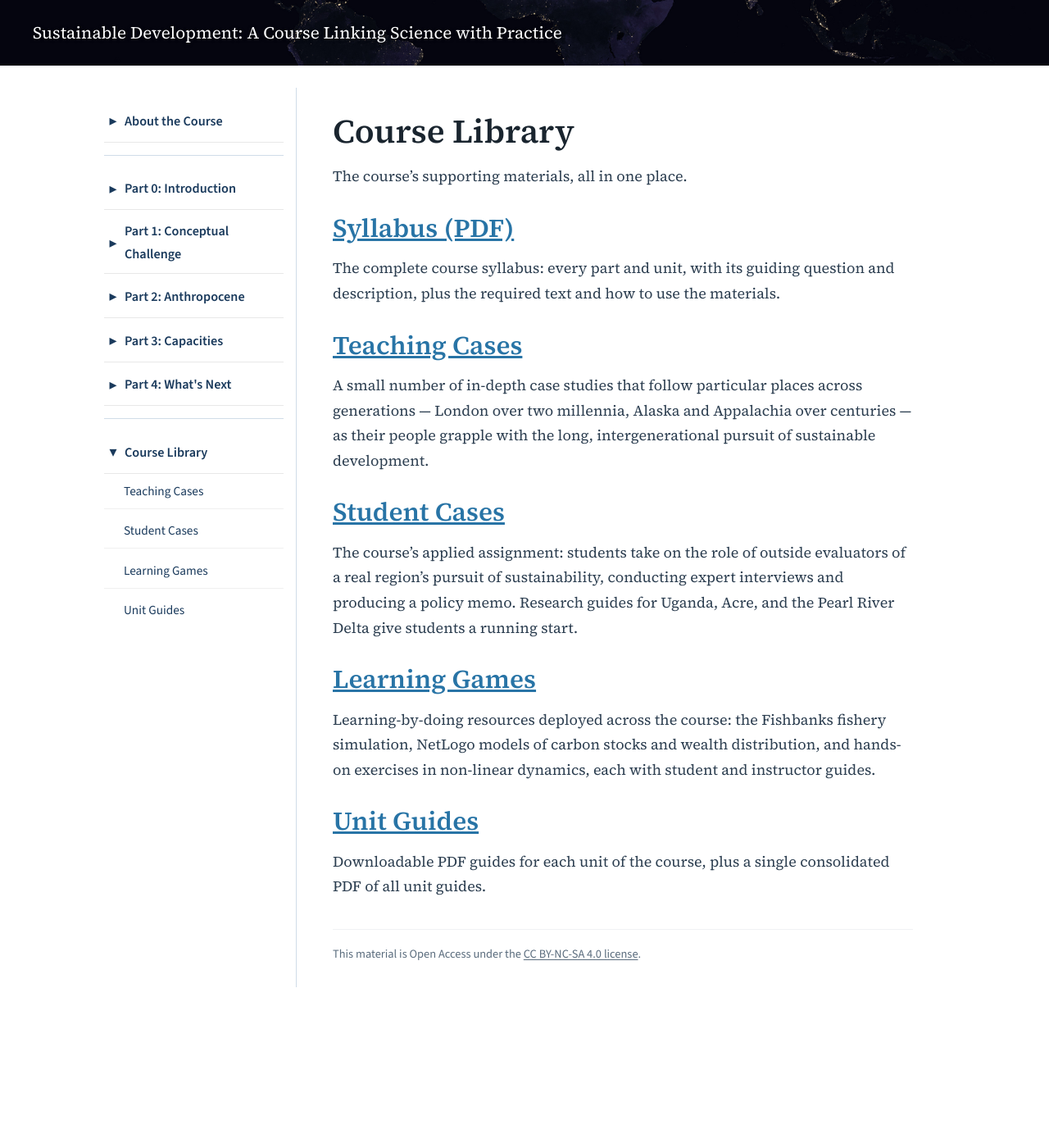
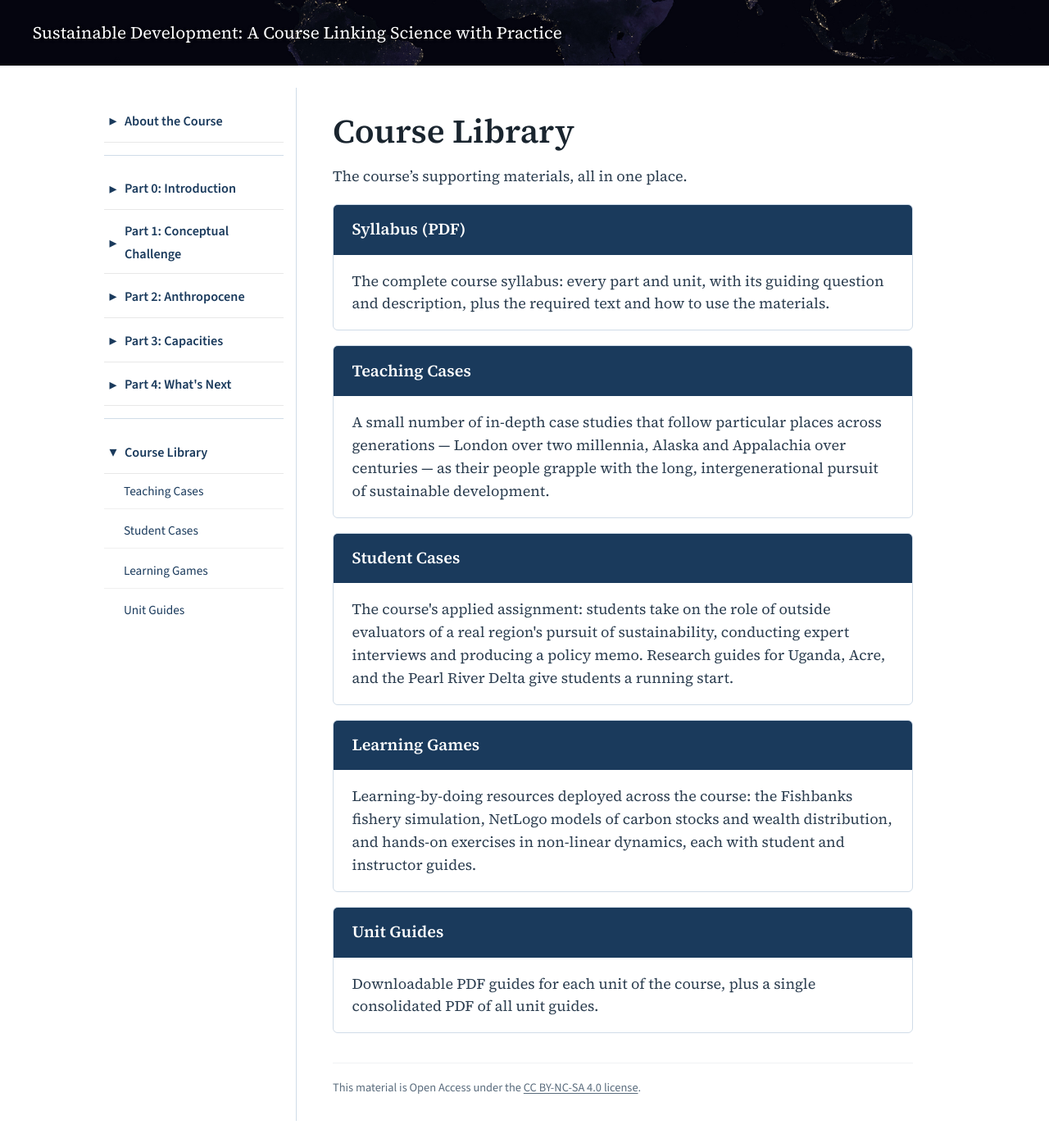
Before and after one commit to agharley/sustsci, a Jekyll site: the page built from course/course-library/index.md, in a window 1280 px wide. Shown: the whole page at 82% size. Built offline with Jekyll 4.4.1, drawn with Linux system fonts in a browser that asks for light colours; before the commit the page ends 1231 px from its top, so only the background shows below that.

Commit message:
fixing visuals library page

```diff
--- a/assets/css/style.scss
+++ b/assets/css/style.scss
@@ -1849,3 +1849,10 @@
 main .part-card-units a:hover {
   text-decoration: underline;
 }
+
+/* Descriptive cards (Course Library hub) */
+.part-card-units p {
+  margin: 0;
+  color: var(--color-text);
+  line-height: 1.55;
+}
--- a/course/course-library/index.md
+++ b/course/course-library/index.md
@@ -8,22 +8,47 @@
 
 The course's supporting materials, all in one place.
 
-## [Syllabus (PDF)](/course/sustainable-development-syllabus.pdf)
+<div class="part-card">
+  <div class="part-card-header">
+    <a href="{{ '/course/sustainable-development-syllabus.pdf' | relative_url }}">Syllabus (PDF)</a>
+  </div>
+  <div class="part-card-units">
+    <p>The complete course syllabus: every part and unit, with its guiding question and description, plus the required text and how to use the materials.</p>
+  </div>
+</div>
 
-The complete course syllabus: every part and unit, with its guiding question and description, plus the required text and how to use the materials.
+<div class="part-card">
+  <div class="part-card-header">
+    <a href="teaching-cases/">Teaching Cases</a>
+  </div>
+  <div class="part-card-units">
+    <p>A small number of in-depth case studies that follow particular places across generations — London over two millennia, Alaska and Appalachia over centuries — as their people grapple with the long, intergenerational pursuit of sustainable development.</p>
+  </div>
+</div>
 
-## [Teaching Cases](teaching-cases/)
+<div class="part-card">
+  <div class="part-card-header">
+    <a href="student-cases/">Student Cases</a>
+  </div>
+  <div class="part-card-units">
+    <p>The course's applied assignment: students take on the role of outside evaluators of a real region's pursuit of sustainability, conducting expert interviews and producing a policy memo. Research guides for Uganda, Acre, and the Pearl River Delta give students a running start.</p>
+  </div>
+</div>
 
-A small number of in-depth case studies that follow particular places across generations — London over two millennia, Alaska and Appalachia over centuries — as their people grapple with the long, intergenerational pursuit of sustainable development.
+<div class="part-card">
+  <div class="part-card-header">
+    <a href="learning-games/">Learning Games</a>
+  </div>
+  <div class="part-card-units">
+    <p>Learning-by-doing resources deployed across the course: the Fishbanks fishery simulation, NetLogo models of carbon stocks and wealth distribution, and hands-on exercises in non-linear dynamics, each with student and instructor guides.</p>
+  </div>
+</div>
 
-## [Student Cases](student-cases/)
-
-The course's applied assignment: students take on the role of outside evaluators of a real region's pursuit of sustainability, conducting expert interviews and producing a policy memo. Research guides for Uganda, Acre, and the Pearl River Delta give students a running start.
-
-## [Learning Games](learning-games/)
-
-Learning-by-doing resources deployed across the course: the Fishbanks fishery simulation, NetLogo models of carbon stocks and wealth distribution, and hands-on exercises in non-linear dynamics, each with student and instructor guides.
-
-## [Unit Guides](unit-guides/)
-
-Downloadable PDF guides for each unit of the course, plus a single consolidated PDF of all unit guides.
+<div class="part-card">
+  <div class="part-card-header">
+    <a href="unit-guides/">Unit Guides</a>
+  </div>
+  <div class="part-card-units">
+    <p>Downloadable PDF guides for each unit of the course, plus a single consolidated PDF of all unit guides.</p>
+  </div>
+</div>
```
